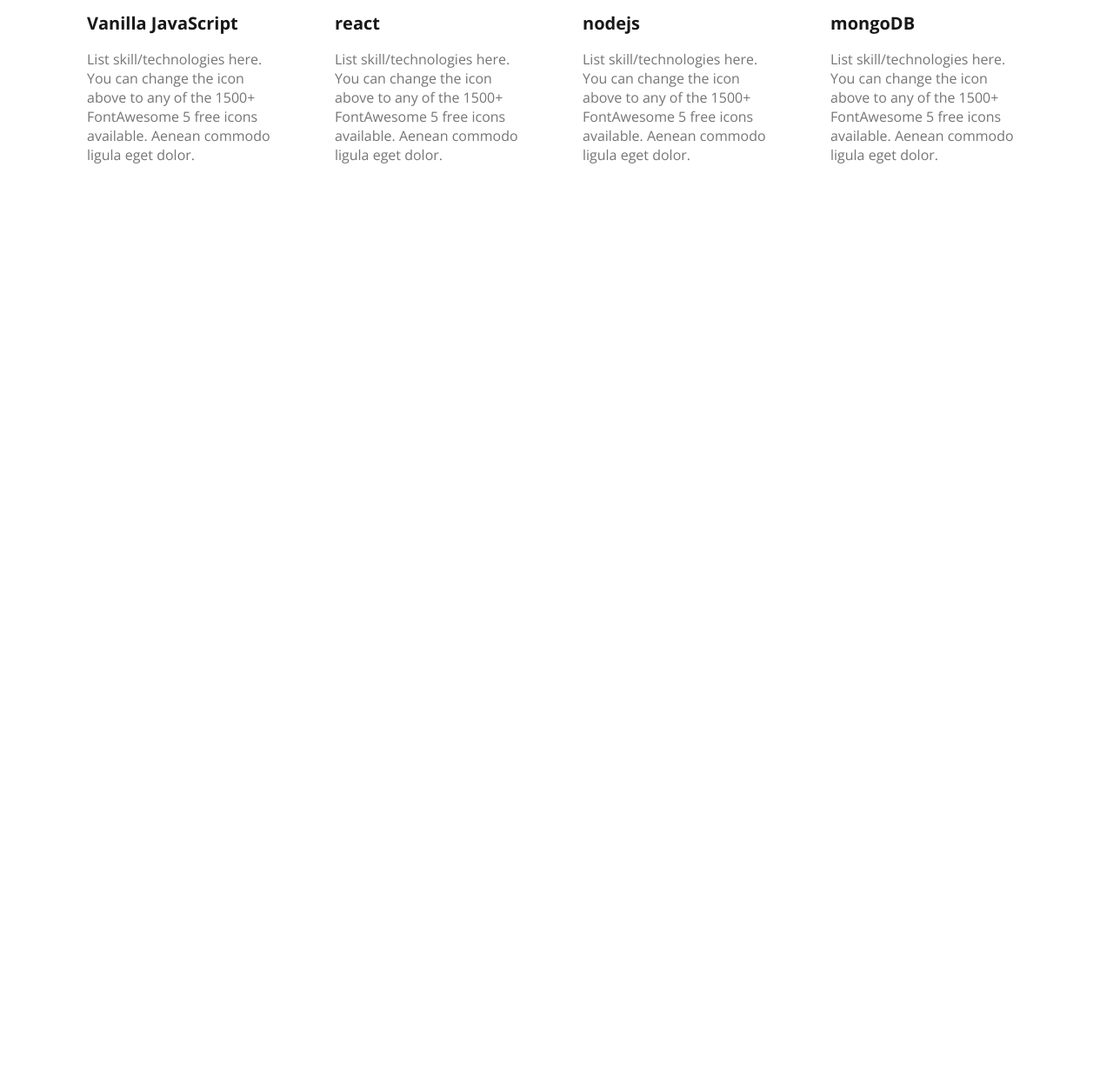
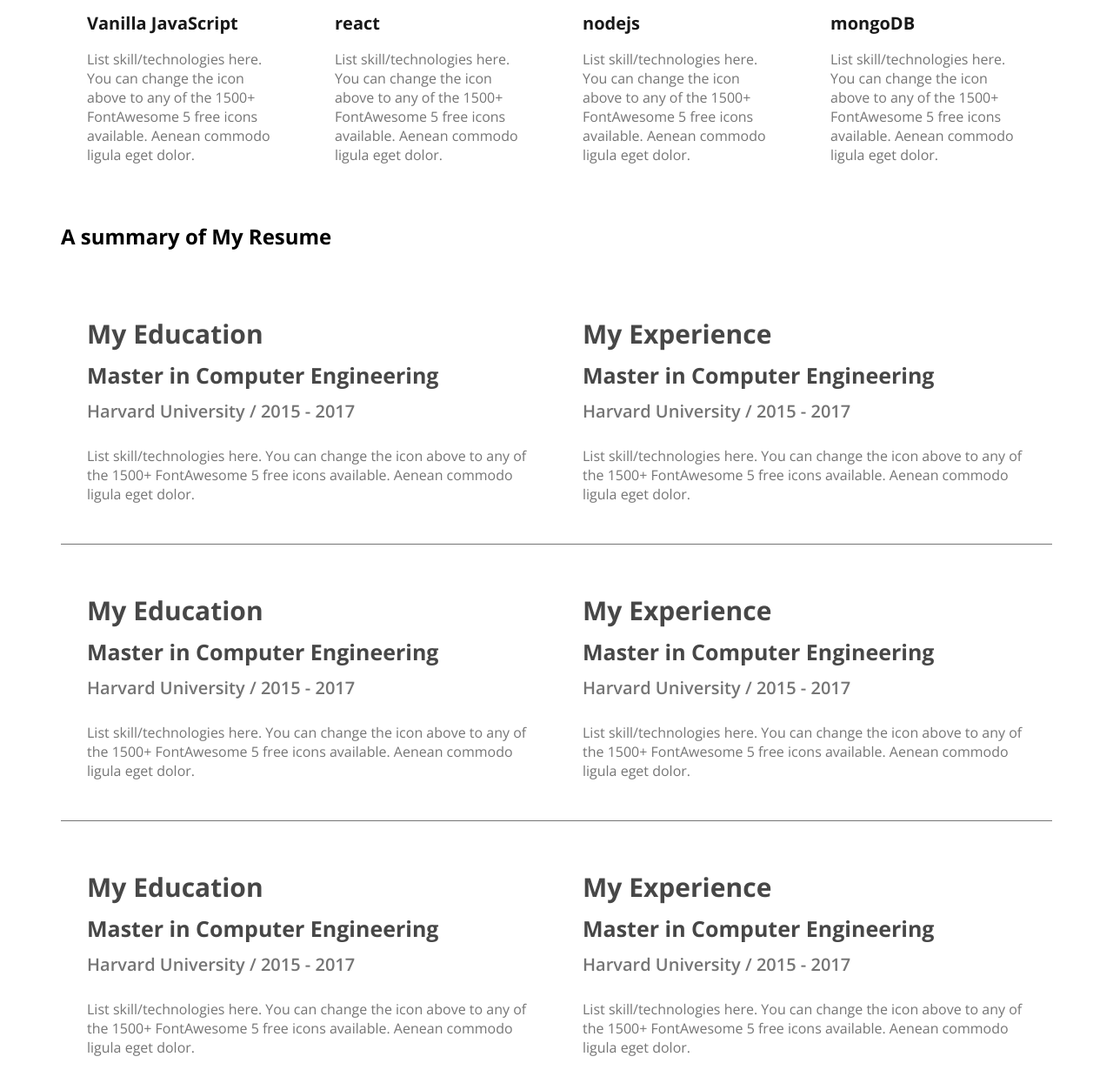
Before and after one commit to anikdas400/portfolio-website, a plain HTML site: page index.html in a window 1280 px wide. Shown: the part 1764-3017 px from the top of the page at 87% size. Before the commit the page ends 2007 px from the top, so only its background shows below. Drawn offline with nearby package versions, Linux system fonts and the light colour scheme.

Commit message:
add summary blogs

```diff
--- a/index.html
+++ b/index.html
@@ -101,6 +101,58 @@
             </div>
 
         </div>
+        <!-- summary-section -->
+        <h2 class="summary">A summary of My Resume</h2>
+        <div class="summary-section">
+
+            <div class="summary-blogs-contain">
+                <div class="summary-blog">
+                    <h2>My Education</h2>
+                    <h3>Master in Computer Engineering</h3>
+                    <h4>Harvard University / 2015 - 2017</h4>
+                    <p>List skill/technologies here. You can change the icon above to any of the 1500+ FontAwesome 5 free icons available. Aenean commodo ligula eget dolor.</p>
+                </div>
+                <div class="summary-blog">
+                    <h2>My Experience</h2>
+                    <h3>Master in Computer Engineering</h3>
+                    <h4>Harvard University / 2015 - 2017</h4>
+                    <p>List skill/technologies here. You can change the icon above to any of the 1500+ FontAwesome 5 free icons available. Aenean commodo ligula eget dolor.</p>
+                </div>
+
+            </div>
+            <div class="summary-blogs-contain">
+                <div class="summary-blog">
+                    <h2>My Education</h2>
+                    <h3>Master in Computer Engineering</h3>
+                    <h4>Harvard University / 2015 - 2017</h4>
+                    <p>List skill/technologies here. You can change the icon above to any of the 1500+ FontAwesome 5 free icons available. Aenean commodo ligula eget dolor.</p>
+                </div>
+                <div class="summary-blog">
+                    <h2>My Experience</h2>
+                    <h3>Master in Computer Engineering</h3>
+                    <h4>Harvard University / 2015 - 2017</h4>
+                    <p>List skill/technologies here. You can change the icon above to any of the 1500+ FontAwesome 5 free icons available. Aenean commodo ligula eget dolor.</p>
+                </div>
+
+            </div>
+            <div class="summary-blogs-contain ">
+                <div class="summary-blog ex">
+                    <h2>My Education</h2>
+                    <h3>Master in Computer Engineering</h3>
+                    <h4>Harvard University / 2015 - 2017</h4>
+                    <p>List skill/technologies here. You can change the icon above to any of the 1500+ FontAwesome 5 free icons available. Aenean commodo ligula eget dolor.</p>
+                </div>
+                <div class="summary-blog ex">
+                    <h2>My Experience</h2>
+                    <h3>Master in Computer Engineering</h3>
+                    <h4>Harvard University / 2015 - 2017</h4>
+                    <p>List skill/technologies here. You can change the icon above to any of the 1500+ FontAwesome 5 free icons available. Aenean commodo ligula eget dolor.</p>
+                </div>
+
+            </div>
+
+
+        </div>
 
 
     </main>
--- a/style.css
+++ b/style.css
@@ -168,3 +168,52 @@
 font-weight: 400;
 
 }
+/* summary-section */
+.summary{
+
+}
+.summary-section{}
+.summary-blogs-contain{
+    display: flex;
+}
+.summary-blog{
+    padding: 30px;
+    border-bottom: 1px solid #757575;
+}
+.ex{
+    border-bottom: none !important;
+}
+.summary-blog h2{
+    margin-bottom: -15px;
+    color: #474747;
+
+font-size: 30px;
+
+font-weight: 700;
+
+}
+.summary-blog h3{
+    margin-bottom: -15px;
+    color: #474747;
+
+font-size: 25px;
+
+font-weight: 700;
+
+}
+.summary-blog h4{
+    color: #757575;
+
+font-size: 20px;
+
+font-weight: 600;
+
+}
+.summary-blog p{
+    color: #757575;
+
+font-size: 16px;
+
+font-weight: 400;
+
+}
```
